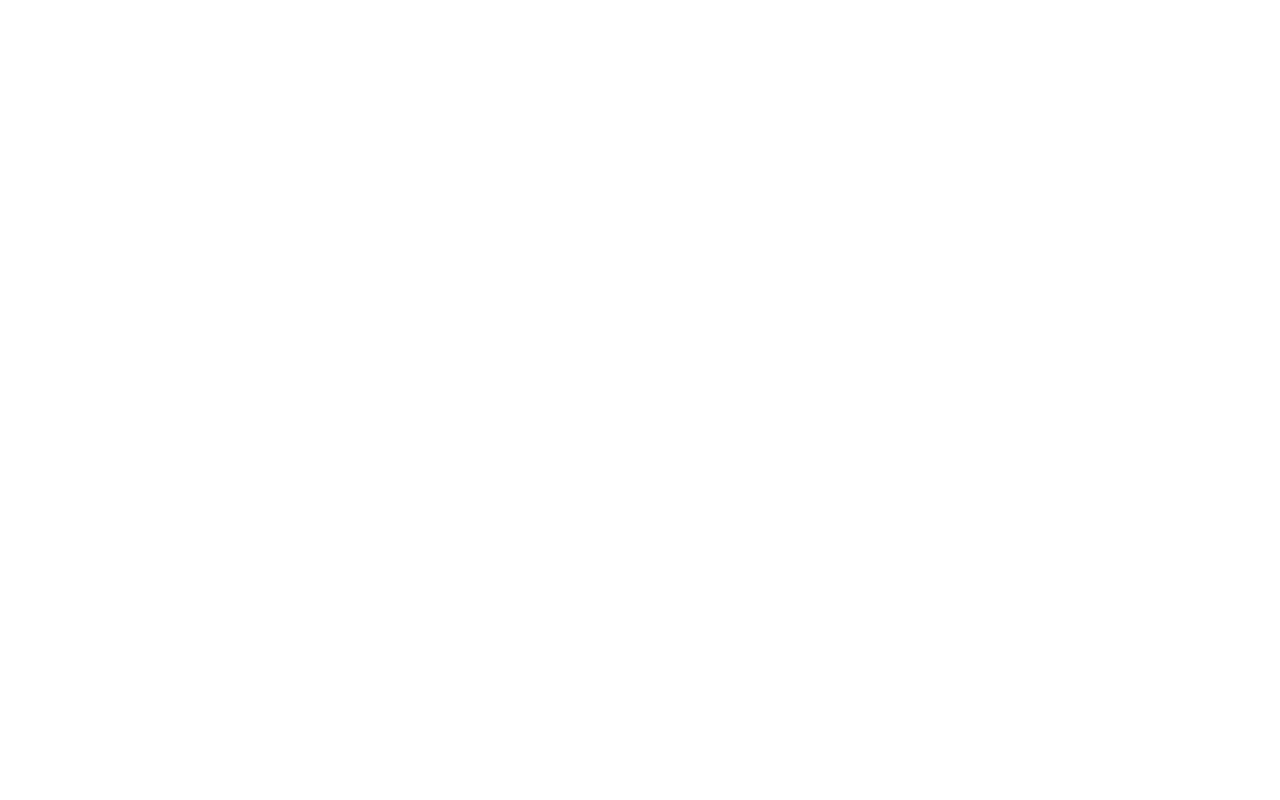
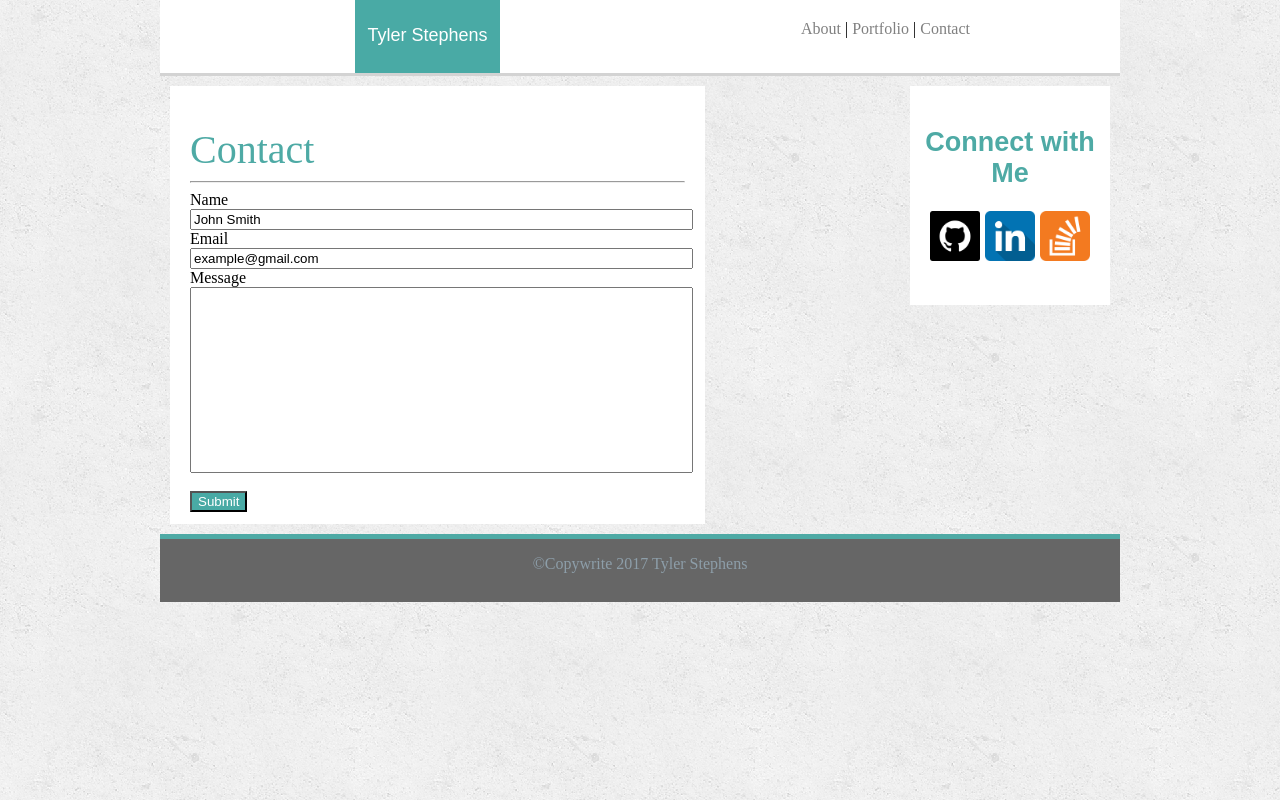
Before and after one commit to TylerAStephens/Basic-Portfolio, a plain HTML site: page contact.html in a window 1280 px wide. Drawn offline with Linux system fonts and the light colour scheme; files whose address does not match are found by name.

Commit message:
added bulk

```diff
--- /dev/null
+++ b/assets/css/style.css
@@ -0,0 +1,142 @@
+
+html, body {
+    width: 960px;
+    height: 100%;
+    padding: 0;
+    margin: auto;
+    background-image: url(/Users/tyler/Desktop/Basic-Portfolio/assets/images/concrete_seamless.png);
+}
+
+#wrapper {
+    min-height: 100%;
+    position: relative;
+}
+
+header {
+    clear: both;
+    text-align: center;
+    margin: 0px;
+    padding-top: 30px;
+    padding-bottom: 29px;
+    padding-left: 0px;
+    padding-right: 0px;
+    color: black;
+    background-color: white;
+    height: 14px;
+    border-bottom-color: lightgray;
+    border-bottom-style: solid;
+}
+
+.main {
+
+    background-color: white;
+    width: 495px;
+    height: 380px;
+    float: left;
+    margin: 30px;
+    margin-left: 50px;
+    margin: 10px;
+    padding-top: 40px;
+    padding-bottom: 18px;
+    padding-left: 20px;
+    padding-right: 20px;
+    color: black;
+
+
+}
+
+.aside {
+
+    font-family: Arial, Helvetica Neue, Helvetica, sans-serif;
+    font-size: 18px;
+    text-align: center;
+    margin: 10px 10px 20px 10px;
+    padding-top: 18.5px;
+    color: #4eaaa5;
+    background-color: white;
+    height: 200px;
+    width: 200px;
+    float: right;
+}
+
+nav {
+    position: absolute;
+    top: 20px;
+    right: 150px;
+}
+
+.footer {
+    clear: both;
+    position: relative;
+    right: 0;
+    bottom: 0;
+    left: 0;
+    padding: 1rem;
+    text-align: center;
+    color: #8d9ea9;
+    background-color: #666666;
+    height: 31px;
+    border-top-style: solid;
+    border-top-color: #4eaaa5;
+    border-top-width: thick;
+}
+
+
+
+.box {
+    background-color: #49AAA5;
+    position: absolute;
+top: -20px;
+left: 175px;
+color: white;
+font-family: Arial, Helvetica, sans-serif;
+font-size: 18px;
+text-align: center;
+margin: 20px;
+padding-top: 25px;
+padding-bottom: 25px;
+height: 23px;
+width: 145px;
+}
+
+.contact1{
+    color: #4eaaa5;
+    font-family: 'Times New Roman', Times, serif;
+    font-size: 40px;
+}
+
+form {
+    height: 200px;
+}
+
+img {
+    float: none;
+
+}
+p {
+    text-indent: 30px;
+}
+
+.submit {
+    background-color: #49AAA5;
+    color: white;
+}
+
+.profile {
+    float: left;
+
+}
+
+a {
+    color: gray;
+    text-decoration: none;
+}
+
+input[type=text] {
+    width: 100%;
+}
+
+input[type=text1] {
+    height: 90%;
+    width: 100%;
+}
--- a/contact.html
+++ b/contact.html
@@ -0,0 +1,51 @@
+<!DOCTYPE html>
+<html lang="en">
+<head>
+    <meta charset="UTF-8">
+    <meta name="viewport" content="width=device-width, initial-scale=1.0">
+    <meta http-equiv="X-UA-Compatible" content="ie=edge">
+    <link rel="stylesheet" type="text/css" href="assets/css/style.css">
+    <title>Tyler Stephens</title>
+</head>
+<body>
+    <div id="wrapper">
+    <header></header>
+    <div class="box">Tyler Stephens</div>
+   <section class="main">
+        <div class="contact1">Contact</div>
+        <hr>
+    <form action="action">
+            Name<br>
+            <input type="text" name="name" value="John Smith">
+            <br>
+            Email<br>
+            <input type="text" name="email" value="example@gmail.com">
+            <br>
+            Message<br>
+            <input type="text1" name="message" value="">
+            <br><br>
+            <input type="submit" value="Submit" class="submit">
+          </form>
+        </section>
+
+    <aside class="aside">
+        <h1>Connect with Me</h1>
+<img src="/Users/tyler/Desktop/Basic-Portfolio/assets/images/if_github-square-social-media_764894.png" height="50" width="50" alt="GitHub">
+<img src="/Users/tyler/Desktop/Basic-Portfolio/assets/images/if_linkedin_986950.png" height="50" width="50" alt="linkdin">
+<img src="/Users/tyler/Desktop/Basic-Portfolio/assets/images/if_overflow_386674.png" height="50" width="50" alt="StackOverflow">
+
+    </aside>
+
+   <nav>
+        <a href="/Users/tyler/Desktop/Basic-Portfolio/index.html">About</a> |
+        <a href="/Users/tyler/Desktop/Basic-Portfolio/portfolio.html">Portfolio</a> |
+        <a href="/Users/tyler/Desktop/Basic-Portfolio/contact.html">Contact</a>
+      </nav>
+
+
+   <footer class="footer">©Copywrite 2017 Tyler Stephens</footer>
+
+
+    </div>
+</body>
+</html>
```
Also changed, not shown: index.html (+32 -15 lines), portfolio.html (+39 -0 lines), assets/images/concrete_seamless.png (added), assets/images/dark-triangles.png (added), assets/images/if_github-square-social-media_764894.png (added), assets/images/if_linkedin_986950.png (added), assets/images/if_overflow_386674.png (added), 2 other files.
